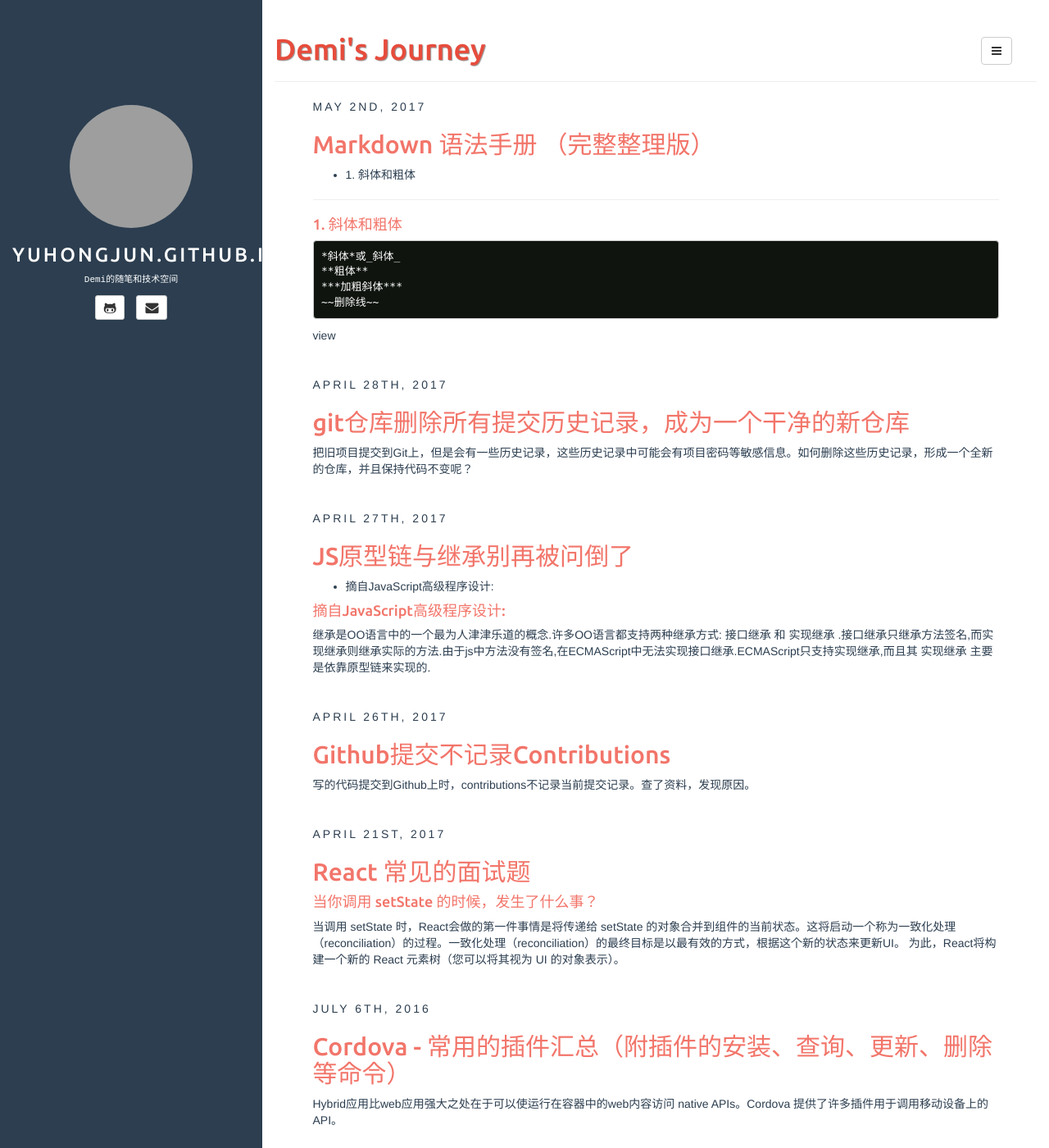
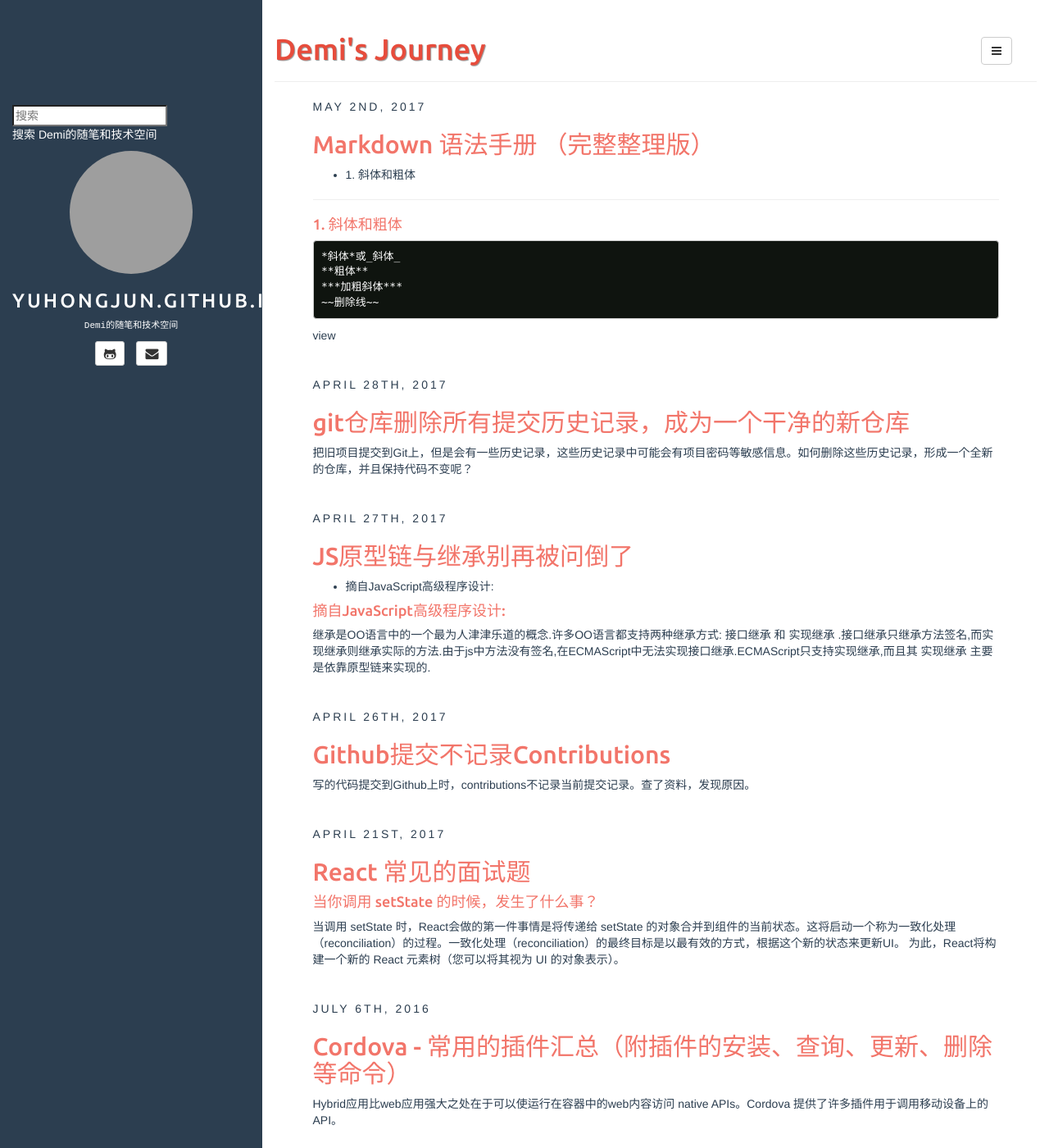
Before and after one commit to YuHongJun/YuHongJun.github.io, a Jekyll site: the page built from index.html, in a window 1280 px wide and 1400 px high. Shown: the whole window at 82% size. Built offline with Jekyll 4.4.1, drawn with Linux system fonts in a browser that asks for light colours; the list of posts is cut into pages by our own code; comment, search, counter and statistics services are not loaded; grey boxes are pictures that could not be loaded.

Commit message:
2017-05-03 add google search & Search Console

```diff
--- a/_includes/sidebar.html
+++ b/_includes/sidebar.html
@@ -1,4 +1,31 @@
 <!-- sidebar.html -->
+<!--search-->
+<div id="main">
+	<div class="border">
+		<input placeholder="搜索" type="text" value="" name="q" accesskey="2"><span class="icon-enter-sm"></span>
+	</div>
+	<p>
+		搜索 Demi的随笔和技术空间
+	</p>
+	<p>
+	<script>
+			(function() {
+				var cx = '006954691666128551603:4fbvjogez8o';
+				var gcse = document.createElement('script');
+				gcse.type = 'text/javascript';
+				gcse.async = true;
+				gcse.src = 'https://cse.google.com/cse.js?cx=' + cx;
+				var s = document.getElementsByTagName('script')[0];
+				s.parentNode.insertBefore(gcse, s);
+			})();
+	</script>
+	<gcse:searchbox-only></gcse:searchbox-only>
+	</p>
+</div>
+<div>
+
+</div>
+<!--search end-->
 <header class="sidebar-header" role="banner">
 	<a href="{{ site.BASE_PATH }}/">
 		<!--<img src="http://www.gravatar.com/avatar/{{site.author.email_md5}}?s=150" class="img-circle" />-->
--- a/assets/css/style.css
+++ b/assets/css/style.css
@@ -189,3 +189,6 @@ footer {
 ul.dropdown-menu>li>a>i.fa {
     width: 1.3em;
 }
+.gsc-search-button{
+	display: none!important;
+}
--- /dev/null
+++ b/googled9e77d894f189b76.html
@@ -0,0 +1 @@
+google-site-verification: googled9e77d894f189b76.html
```
